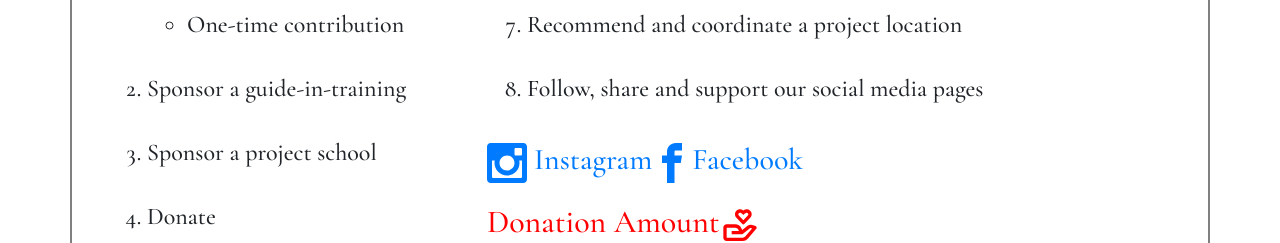
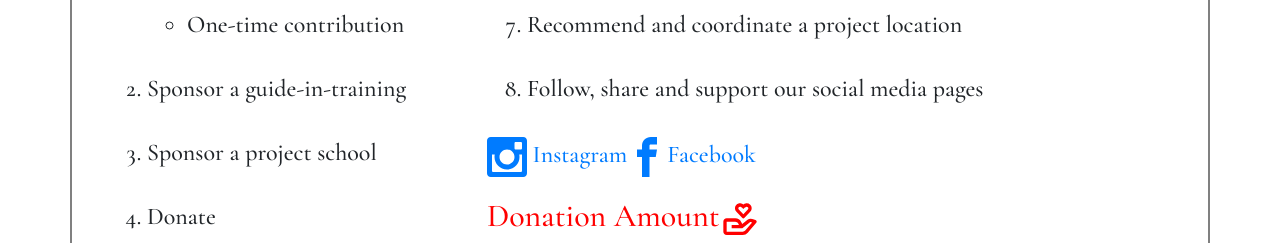
Before and after one commit to youngjaejo/ISWPJ, a React (Create React App) app: page /whatyoucando in a window 1280 px wide. Shown: the part 1040-1283 px from the top of the page. Built offline with nearby package versions, Linux system fonts and the light colour scheme.

Commit message:
version 0.1.3

```diff
--- a/src/pages/main/WhatYouCanDo/WhatYouCanDo.js
+++ b/src/pages/main/WhatYouCanDo/WhatYouCanDo.js
@@ -59,17 +59,16 @@ class WhatYouCanDo extends Component {
               <li>Recommend and coordinate a project location</li>
               <li>Follow, share and support our social media pages</li>
             </ol>
-            <div className="icons">
             <div>
               <a
                 href="https://www.instagram.com/invites/contact/?i=19854js83engt&#38;utm_content=levscij"
                 alt="instagram"
+                style={{ float: "left" }}
               >
                 <ImInstagram fontSize="40px" />
                 &nbsp;Instagram
               </a>
             </div>
-
             <a
               href="https://www.facebook.com/itsasmallworldproj/"
               alt="facebook"
@@ -77,8 +76,6 @@ class WhatYouCanDo extends Component {
               <ImFacebook fontSize="40px" />
               Facebook
             </a>
-            </div>
-
             <div style={{ marginTop: "20px" }}>
               <label>
                 <h2 style={{ color: "red" }}>
--- a/src/pages/main/pages.css
+++ b/src/pages/main/pages.css
@@ -520,12 +520,7 @@
   padding-right: 20px;
   /* background-color: red; */
 }
-.icons {
-  font-size: 30px;
-}
-.icons div {
-  float: left;
-}
+
 .paypal-wapper {
   width: 50%;
 }
```
Lines whose indentation alone changed are shown as unchanged.
